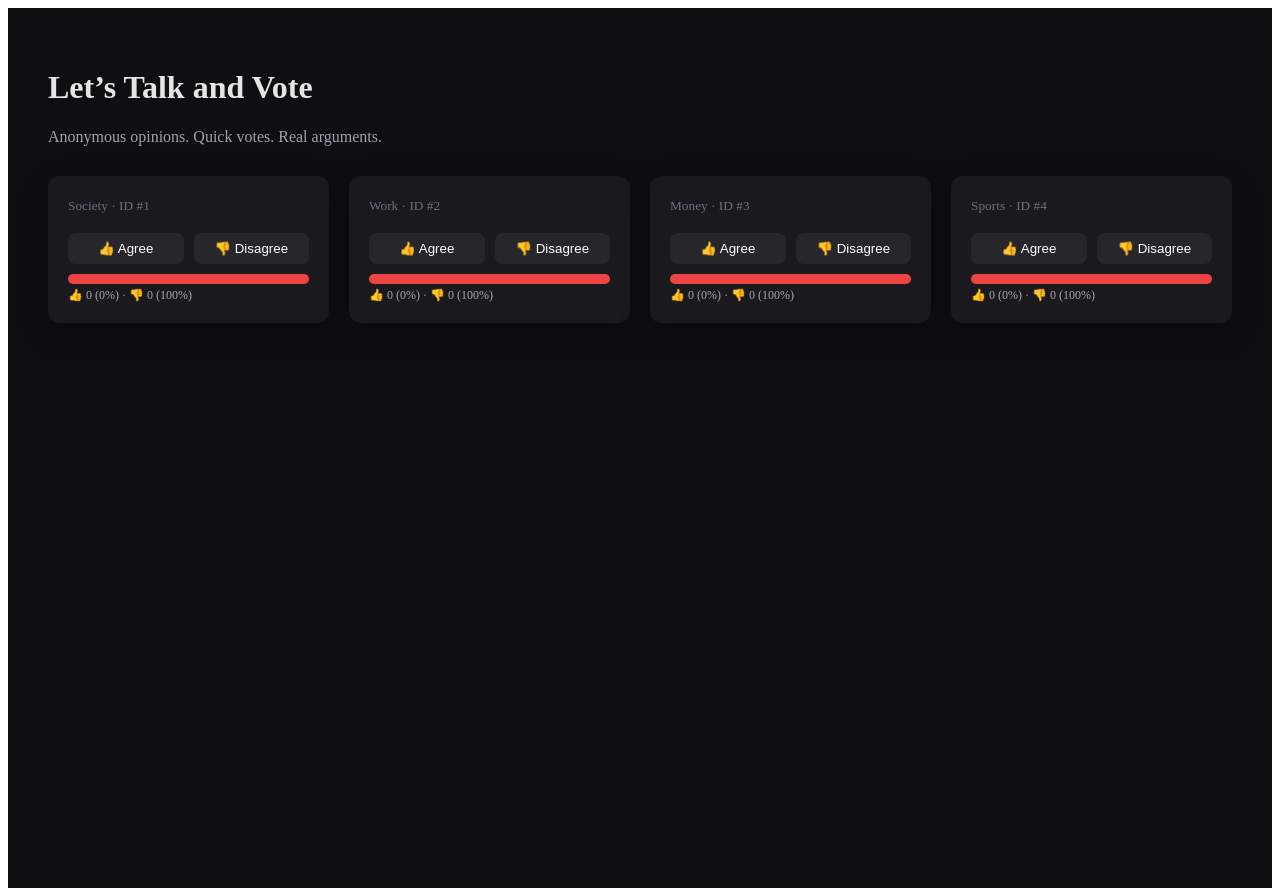
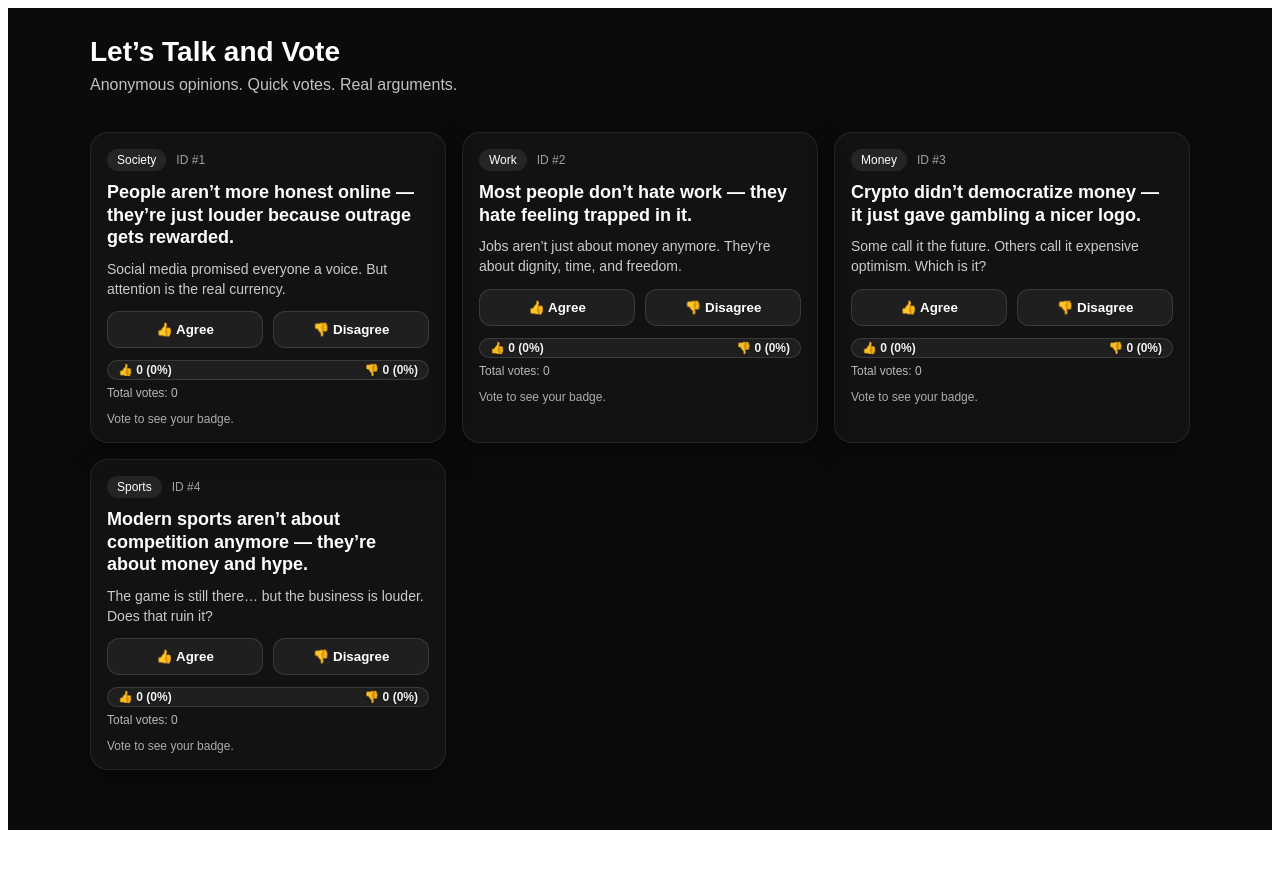
Before and after one commit to ValiB16/letstalkandvote, a Next.js app: page / in a window 1280 px wide. After the commit the page ends 838 px from the top, so only its background shows below. Built offline with nearby package versions, Linux system fonts and the light colour scheme; no server answers; the database is empty.

Commit message:
Update index.js

```diff
--- a/pages/index.js
+++ b/pages/index.js
@@ -7,174 +7,229 @@ const supabase = createClient(
   process.env.NEXT_PUBLIC_SUPABASE_ANON_KEY
 );
 
+function getVoterId() {
+  if (typeof window === "undefined") return "server";
+  const key = "ltav_voter_id";
+  let id = localStorage.getItem(key);
+  if (!id) {
+    id = (crypto?.randomUUID?.() || `v_${Math.random().toString(16).slice(2)}_${Date.now()}`);
+    localStorage.setItem(key, id);
+  }
+  return id;
+}
+
 export default function Home() {
-  const [voteData, setVoteData] = useState({});
-  const [userVotes, setUserVotes] = useState({});
+  const [voteData, setVoteData] = useState({}); // {postId: {agree, disagree}}
+  const [userVotes, setUserVotes] = useState({}); // {postId: "agree"|"disagree"}
 
   useEffect(() => {
-    const savedVotes = JSON.parse(localStorage.getItem("ltav_votes") || "{}");
-    setUserVotes(savedVotes);
+    const saved = JSON.parse(localStorage.getItem("ltav_votes") || "{}");
+    setUserVotes(saved);
     loadVotes();
+    // eslint-disable-next-line react-hooks/exhaustive-deps
   }, []);
 
   async function loadVotes() {
-    const { data } = await supabase.from("votes").select("*");
+    const { data, error } = await supabase.from("votes").select("post_id, choice");
+    if (error) {
+      console.error("loadVotes error:", error.message);
+      return;
+    }
+
     const grouped = {};
-
-    data?.forEach((v) => {
-      if (!grouped[v.post_id]) {
-        grouped[v.post_id] = { agree: 0, disagree: 0 };
+    for (const v of (data || [])) {
+      if (!grouped[v.post_id]) grouped[v.post_id] = { agree: 0, disagree: 0 };
+      if (v.choice === "agree") grouped[v.post_id].agree += 1;
+      if (v.choice === "disagree") grouped[v.post_id].disagree += 1;
     }
-      grouped[v.post_id][v.choice]++;
-    });
-
     setVoteData(grouped);
   }
 
   async function handleVote(postId, choice) {
+    // optional: nicht erneut voten
     if (userVotes[postId]) return;
 
-    const voterId =
-      localStorage.getItem("ltav_voter") ||
-      (() => {
-        const id = crypto.randomUUID();
-        localStorage.setItem("ltav_voter", id);
-        return id;
-      })();
+    const voterId = getVoterId();
 
-    await supabase.from("votes").insert({
-      post_id: postId,
-      voter_id: voterId,
-      choice,
-    });
+    const { error } = await supabase.from("votes").upsert(
+      { post_id: postId, voter_id: voterId, choice },
+      { onConflict: "post_id,voter_id" }
+    );
+
+    if (error) {
+      console.error("vote error:", error.message);
+      alert("Vote failed. Please try again.");
+      return;
+    }
 
     const updated = { ...userVotes, [postId]: choice };
     localStorage.setItem("ltav_votes", JSON.stringify(updated));
     setUserVotes(updated);
-    loadVotes();
+
+    await loadVotes();
   }
 
-  function renderBar(postId) {
+  function VoteBar({ postId }) {
     const agree = voteData[postId]?.agree || 0;
     const disagree = voteData[postId]?.disagree || 0;
-    const total = agree + disagree || 1;
+    const total = agree + disagree;
 
-    const agreePct = Math.round((agree / total) * 100);
-    const disagreePct = 100 - agreePct;
+    const agreePct = total ? Math.round((agree / total) * 100) : 0;
+    const disagreePct = total ? 100 - agreePct : 0;
 
     return (
-      <div style={{ marginTop: 10 }}>
+      <div style={{ marginTop: 12 }}>
         <div
           style={{
-            display: "flex",
-            height: 10,
-            borderRadius: 6,
+            position: "relative",
+            height: 18,
+            borderRadius: 999,
             overflow: "hidden",
-            background: "#333",
+            border: "1px solid rgba(255,255,255,0.12)",
+            background: "rgba(255,255,255,0.06)"
           }}
         >
+          <div style={{ display: "flex", height: "100%" }}>
+            <div style={{ width: `${agreePct}%`, background: "#22c55e" }} />
+            <div style={{ width: `${disagreePct}%`, background: "#ef4444" }} />
+          </div>
+
           <div
             style={{
-              width: `${agreePct}%`,
-              background: "#22c55e",
+              position: "absolute",
+              inset: 0,
+              display: "flex",
+              alignItems: "center",
+              justifyContent: "space-between",
+              padding: "0 10px",
+              fontSize: 12,
+              fontWeight: 800,
+              color: "rgba(255,255,255,0.95)",
+              textShadow: "0 1px 2px rgba(0,0,0,0.5)"
             }}
-          />
-          <div
-            style={{
-              width: `${disagreePct}%`,
-              background: "#ef4444",
-            }}
-          />
+          >
+            <span>👍 {agree} ({agreePct}%)</span>
+            <span>👎 {disagree} ({disagreePct}%)</span>
           </div>
-        <div style={{ fontSize: 12, marginTop: 4, color: "#aaa" }}>
-          👍 {agree} ({agreePct}%) · 👎 {disagree} ({disagreePct}%)
+        </div>
+
+        <div style={{ marginTop: 6, fontSize: 12, opacity: 0.7 }}>
+          Total votes: {total}
         </div>
       </div>
     );
   }
 
   return (
-    <main style={{ padding: 40, background: "#0f0f11", minHeight: "100vh" }}>
-      <h1 style={{ color: "#e5e5e5" }}>Let’s Talk and Vote</h1>
-      <p style={{ color: "#9ca3af" }}>
+    <div style={{ fontFamily: "Arial, sans-serif", background: "#0b0b0c", minHeight: "100vh", color: "#fff" }}>
+      <header style={{ maxWidth: 1100, margin: "0 auto", padding: "28px 18px 10px" }}>
+        <h1 style={{ margin: 0, fontSize: 28 }}>Let’s Talk and Vote</h1>
+        <p style={{ marginTop: 8, opacity: 0.75 }}>
           Anonymous opinions. Quick votes. Real arguments.
         </p>
+      </header>
 
-      <div
+      <main style={{ maxWidth: 1100, margin: "0 auto", padding: "12px 18px 60px" }}>
+        <div style={{ display: "grid", gridTemplateColumns: "repeat(auto-fit, minmax(280px, 1fr))", gap: 16 }}>
+          {posts.map((p) => {
+            const voted = userVotes[p.id]; // "agree"|"disagree"|undefined
+
+            return (
+              <article
+                key={p.id}
                 style={{
-          display: "grid",
-          gridTemplateColumns: "repeat(auto-fit, minmax(280px, 1fr))",
-          gap: 20,
-          marginTop: 30,
+                  border: "1px solid rgba(255,255,255,0.08)",
+                  borderRadius: 18,
+                  overflow: "hidden",
+                  background: "rgba(255,255,255,0.03)",
+                  boxShadow: "0 10px 30px rgba(0,0,0,0.35)"
                 }}
               >
-        {posts.map((p) => (
-          <div
-            key={p.id}
-            style={{
-              background: "#1a1a1e",
-              padding: 20,
-              borderRadius: 12,
-              boxShadow: "0 10px 30px rgba(0,0,0,0.3)",
-            }}
-          >
-            <small style={{ color: "#6b7280" }}>
-              {p.category} · ID #{p.id}
-            </small>
-            <h3 style={{ color: "#f3f4f6", marginTop: 10 }}>{p.title}</h3>
-            <p style={{ color: "#9ca3af" }}>{p.description}</p>
+                <div style={{ padding: 16 }}>
+                  <div style={{ display: "flex", gap: 10, alignItems: "center", marginBottom: 10 }}>
+                    <span style={{ fontSize: 12, padding: "4px 10px", borderRadius: 999, background: "rgba(255,255,255,0.08)" }}>
+                      {p.category || "General"}
+                    </span>
+                    <span style={{ fontSize: 12, opacity: 0.6 }}>ID #{p.id}</span>
+                  </div>
 
-            <div style={{ display: "flex", gap: 10, marginTop: 15 }}>
+                  <h2 style={{ margin: "0 0 10px 0", fontSize: 18, lineHeight: 1.25 }}>
+                    {p.statement}
+                  </h2>
+
+                  {p.context ? (
+                    <p style={{ margin: "0 0 8px 0", opacity: 0.78, fontSize: 14, lineHeight: 1.45 }}>
+                      {p.context}
+                    </p>
+                  ) : null}
+
+                  <div style={{ display: "flex", gap: 10, marginTop: 12 }}>
                     <button
                       onClick={() => handleVote(p.id, "agree")}
-                disabled={userVotes[p.id]}
+                      disabled={!!voted}
                       style={{
                         flex: 1,
-                  padding: 8,
-                  borderRadius: 8,
-                  background:
-                    userVotes[p.id] === "agree" ? "#22c55e" : "#26262b",
+                        padding: "10px 12px",
+                        borderRadius: 12,
+                        border: "1px solid rgba(255,255,255,0.12)",
+                        background: voted === "agree" ? "rgba(34,197,94,0.35)" : "rgba(255,255,255,0.06)",
                         color: "#fff",
-                  border: "none",
-                  cursor: "pointer",
+                        cursor: voted ? "not-allowed" : "pointer",
+                        fontWeight: 800,
+                        opacity: voted && voted !== "agree" ? 0.65 : 1
                       }}
                     >
                       👍 Agree
                     </button>
+
                     <button
                       onClick={() => handleVote(p.id, "disagree")}
-                disabled={userVotes[p.id]}
+                      disabled={!!voted}
                       style={{
                         flex: 1,
-                  padding: 8,
-                  borderRadius: 8,
-                  background:
-                    userVotes[p.id] === "disagree" ? "#ef4444" : "#26262b",
+                        padding: "10px 12px",
+                        borderRadius: 12,
+                        border: "1px solid rgba(255,255,255,0.12)",
+                        background: voted === "disagree" ? "rgba(239,68,68,0.35)" : "rgba(255,255,255,0.06)",
                         color: "#fff",
-                  border: "none",
-                  cursor: "pointer",
+                        cursor: voted ? "not-allowed" : "pointer",
+                        fontWeight: 800,
+                        opacity: voted && voted !== "disagree" ? 0.65 : 1
                       }}
                     >
                       👎 Disagree
                     </button>
                   </div>
 
-            {renderBar(p.id)}
+                  <VoteBar postId={p.id} />
 
-            {userVotes[p.id] && (
+                  {voted ? (
                     <div
                       style={{
-                  marginTop: 10,
+                        marginTop: 12,
+                        display: "inline-flex",
+                        alignItems: "center",
+                        gap: 8,
+                        padding: "6px 10px",
+                        borderRadius: 999,
+                        background: voted === "agree" ? "#16a34a" : "#dc2626",
                         fontSize: 12,
-                  color: "#a7f3d0",
+                        fontWeight: 900
                       }}
                     >
-                You voted: {userVotes[p.id]}
+                      You voted: {voted === "agree" ? "Agree" : "Disagree"}
+                    </div>
+                  ) : (
+                    <div style={{ marginTop: 12, fontSize: 12, opacity: 0.65 }}>
+                      Vote to see your badge.
                     </div>
                   )}
                 </div>
-        ))}
+              </article>
+            );
+          })}
         </div>
       </main>
+    </div>
   );
 }
```
Lines whose indentation alone changed are shown as unchanged.
